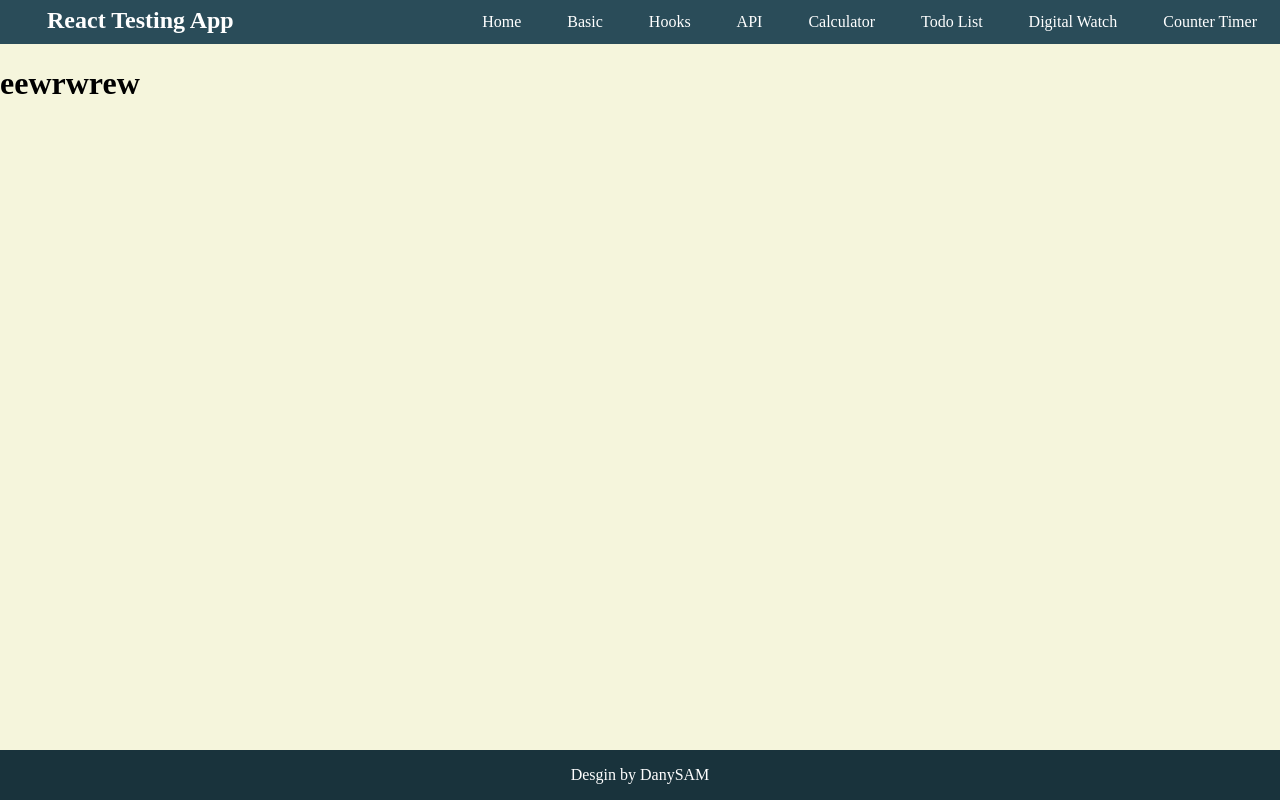
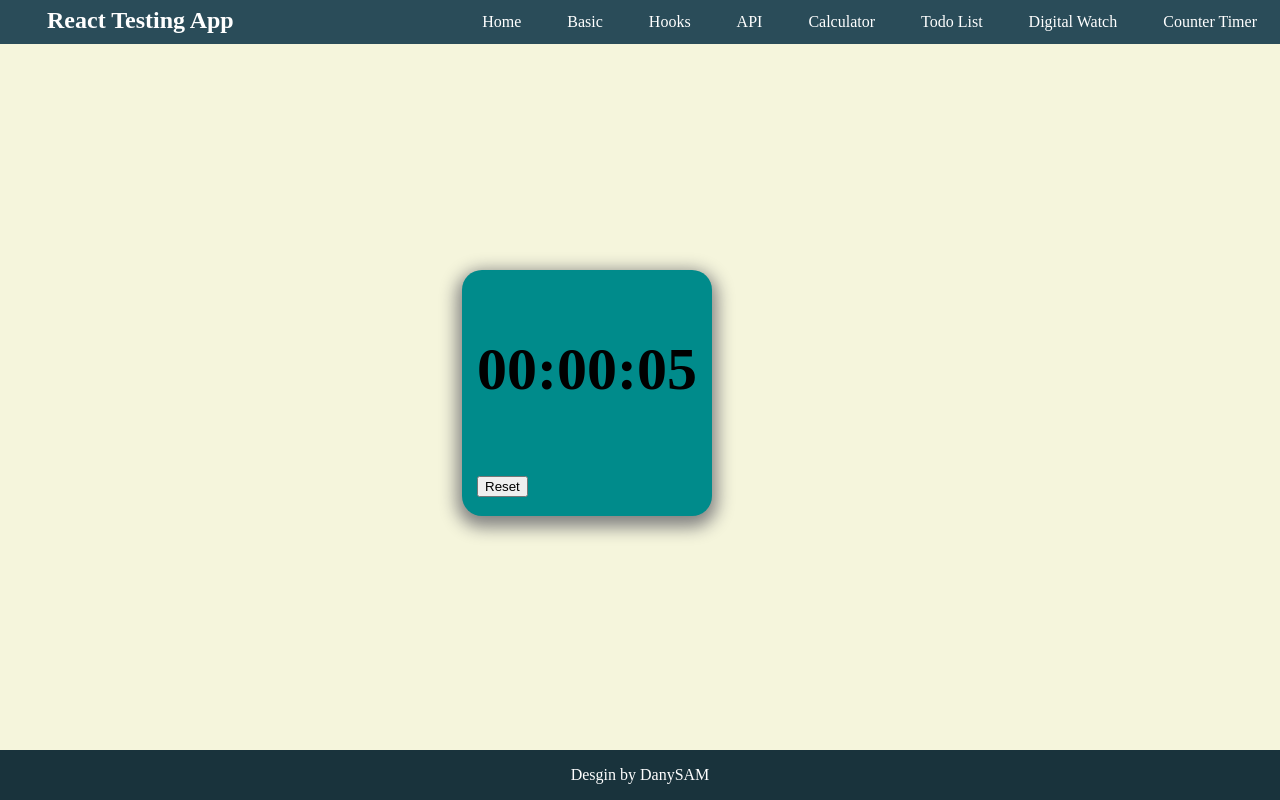
Before and after one commit to syedmomin/testing-app, a React (Create React App) app: page /timer in a window 1280 px wide. Built offline with nearby package versions, Linux system fonts and the light colour scheme.

Commit message:
timer css

```diff
--- a/src/App.jsx
+++ b/src/App.jsx
@@ -8,6 +8,7 @@
 import Digiwatch from './Component/watch/Watch';
 import Countimer from './Component/timer/Timer';
 import GetAPI from './Component/getAPI/GetAPI'
+import BasicReact from './Component/basic/Basic'
 
 const App = () => {
     return (
@@ -49,6 +50,7 @@
             </header>
             <Routes>
                 <Route path="/testing-app" element={<Home />} />
+                <Route path="/basic" element={<BasicReact />} />
                 <Route path="/number" element={<AddNumber />} />
                 <Route path="/getapi" element={<GetAPI />} />
                 <Route path="/calculator" element={<Calculator />} />
--- /dev/null
+++ b/src/Component/basic/Basic.jsx
@@ -0,0 +1,12 @@
+import React from 'react';
+import './Basic.css'
+const BasicReact = () => {
+
+    return (
+        <>
+            <h3>fregment,Jsx,Set,props,map,foreach,parent to child........</h3>
+        </>
+    )
+}
+
+export default BasicReact
--- a/src/Component/timer/Timer.css
+++ b/src/Component/timer/Timer.css
@@ -0,0 +1,14 @@
+.mainTimer {
+    position: absolute;
+    top: 40%;
+    left: 40%;
+    margin-top: -50px;
+    margin-left: -50px;
+    width: fit-content;
+    height: fit-content;
+    background-color: darkcyan;
+    box-shadow: 0px 6px 17px 5px grey;
+    border-radius: 20px;
+    padding: 15px;
+    font-size: 40px;
+}
--- a/src/Component/timer/Timer.jsx
+++ b/src/Component/timer/Timer.jsx
@@ -1,12 +1,93 @@
-import React from 'react'
+import React, { useState, useRef, useEffect }  from 'react'
+import './Timer.css'
 
 const Countimer = () => {
 
+    const Ref = useRef(null);
+
+    // We need ref in this, because we are dealing
+    // with JS setInterval to keep track of it and
+    // stop it when needed
+    const [timer, setTimer] = useState('00:00:00');
+
+
+    const getTimeRemaining = (e) => {
+        const total = Date.parse(e) - Date.parse(new Date());
+        const seconds = Math.floor((total / 1000) % 60);
+        const minutes = Math.floor((total / 1000 / 60) % 60);
+        const hours = Math.floor((total / 1000 / 60 / 60) % 24);
+        return {
+            total, hours, minutes, seconds
+        };
+    }
+
+
+    const startTimer = (e) => {
+        let { total, hours, minutes, seconds }
+                    = getTimeRemaining(e);
+        if (total >= 0) {
+
+            // update the timer
+            // check if less than 10 then we need to
+            // add '0' at the beginning of the variable
+            setTimer(
+                (hours > 9 ? hours : '0' + hours) + ':' +
+                (minutes > 9 ? minutes : '0' + minutes) + ':'
+                + (seconds > 9 ? seconds : '0' + seconds)
+            )
+        }
+    }
+
+
+    const clearTimer = (e) => {
+
+        // If you adjust it you should also need to
+        // adjust the Endtime formula we are about
+        // to code next
+        setTimer('00:01:20');
+
+        // If you try to remove this line the
+        // updating of timer Variable will be
+        // after 1000ms or 1sec
+        if (Ref.current) clearInterval(Ref.current);
+        const id = setInterval(() => {
+            startTimer(e);
+        }, 1000)
+        Ref.current = id;
+    }
+
+    const getDeadTime = () => {
+        let deadline = new Date();
+
+        // This is where you need to adjust if
+        // you entend to add more time
+        deadline.setSeconds(deadline.getSeconds() + 10);
+        return deadline;
+    }
+
+    // We can use useEffect so that when the component
+    // mount the timer will start as soon as possible
+
+    // We put empty array to act as componentDid
+    // mount only
+    useEffect(() => {
+        clearTimer(getDeadTime());
+    }, []);
+
+    // Another way to call the clearTimer() to start
+    // the countdown is via action event from the
+    // button first we create function to be called
+    // by the button
+    const onClickReset = () => {
+        clearTimer(getDeadTime());
+    }
+
     return (
-        <>
-            <h1>eewrwrew</h1>
-        </>
-    );
+        <div className="mainTimer">
+            <h2>{timer}</h2>
+            <button onClick={onClickReset}>Reset</button>
+        </div>
+    )
 }
 
 export default Countimer
--- a/src/Component/watch/Watch.css
+++ b/src/Component/watch/Watch.css
@@ -18,7 +18,6 @@
 }
 .ChangeTimer {
     font-size: 40px;
-    background-color: darkcyan;
     padding: 15px;
     border-radius: 20px;
 
```
Also changed, not shown: src/Component/basic/Basic.css (added).
